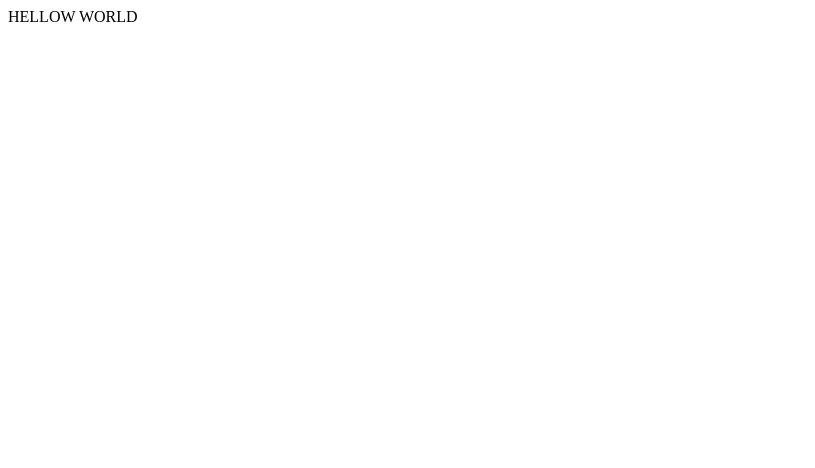
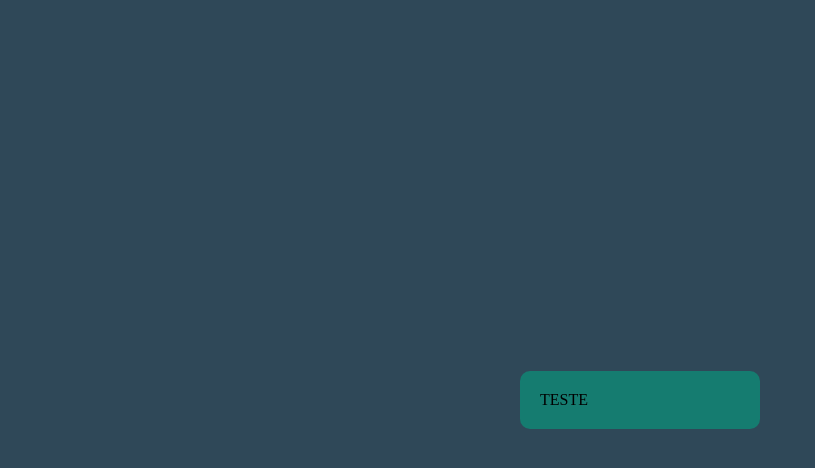
Before and after one commit to DiegoAmorimDeSousa/url-short, an Angular app: page / in a window 1280 px wide. Shown: the top 468 px of the page, without its empty margins (0-815 px from the left). Built offline with nearby package versions, Linux system fonts and the light colour scheme.

Commit message:
feat: create component card

```diff
--- a/src/app/app.component.html
+++ b/src/app/app.component.html
@@ -1 +1 @@
-<div>HELLOW WORLD</div>
+<app-card></app-card>
--- a/src/app/app.component.ts
+++ b/src/app/app.component.ts
@@ -6,5 +6,5 @@ import { Component } from '@angular/core';
   styleUrl: './app.component.css'
 })
 export class AppComponent {
-  title = 'url-short';
+  title = 'URL SHORT';
 }
--- a/src/app/app.module.ts
+++ b/src/app/app.module.ts
@@ -3,10 +3,12 @@ import { BrowserModule } from '@angular/platform-browser';
 
 import { AppRoutingModule } from './app-routing.module';
 import { AppComponent } from './app.component';
+import { CardComponent } from './card/card.component';
 
 @NgModule({
   declarations: [
-    AppComponent
+    AppComponent,
+    CardComponent
   ],
   imports: [
     BrowserModule,
--- /dev/null
+++ b/src/app/card/card.component.css
@@ -0,0 +1,7 @@
+div {
+  background: #157C70;
+  width: fit-content;
+  min-width: 200px;
+  padding: 20px;
+  border-radius: 10px;
+}
--- /dev/null
+++ b/src/app/card/card.component.html
@@ -0,0 +1 @@
+<div>TESTE</div>
--- a/src/index.html
+++ b/src/index.html
@@ -2,7 +2,7 @@
 <html lang="en">
 <head>
   <meta charset="utf-8">
-  <title>UrlShort</title>
+  <title>URL SHORT</title>
   <base href="/">
   <meta name="viewport" content="width=device-width, initial-scale=1">
   <link rel="icon" type="image/x-icon" href="favicon.ico">
--- a/src/styles.css
+++ b/src/styles.css
@@ -1 +1,13 @@
-/* You can add global styles to this file, and also import other style files */
+* {
+  margin: 0;
+  box-sizing: 0;
+  padding: 0;
+}
+
+body {
+  background: #2F4858;
+  display: flex;
+  justify-content: center;
+  align-items: center;
+  height: 100vh;
+}
```
Also changed, not shown: src/app/card/card.component.ts (added, +10 -0 lines), 1 other file (tests, documents, lock files or other folders).
